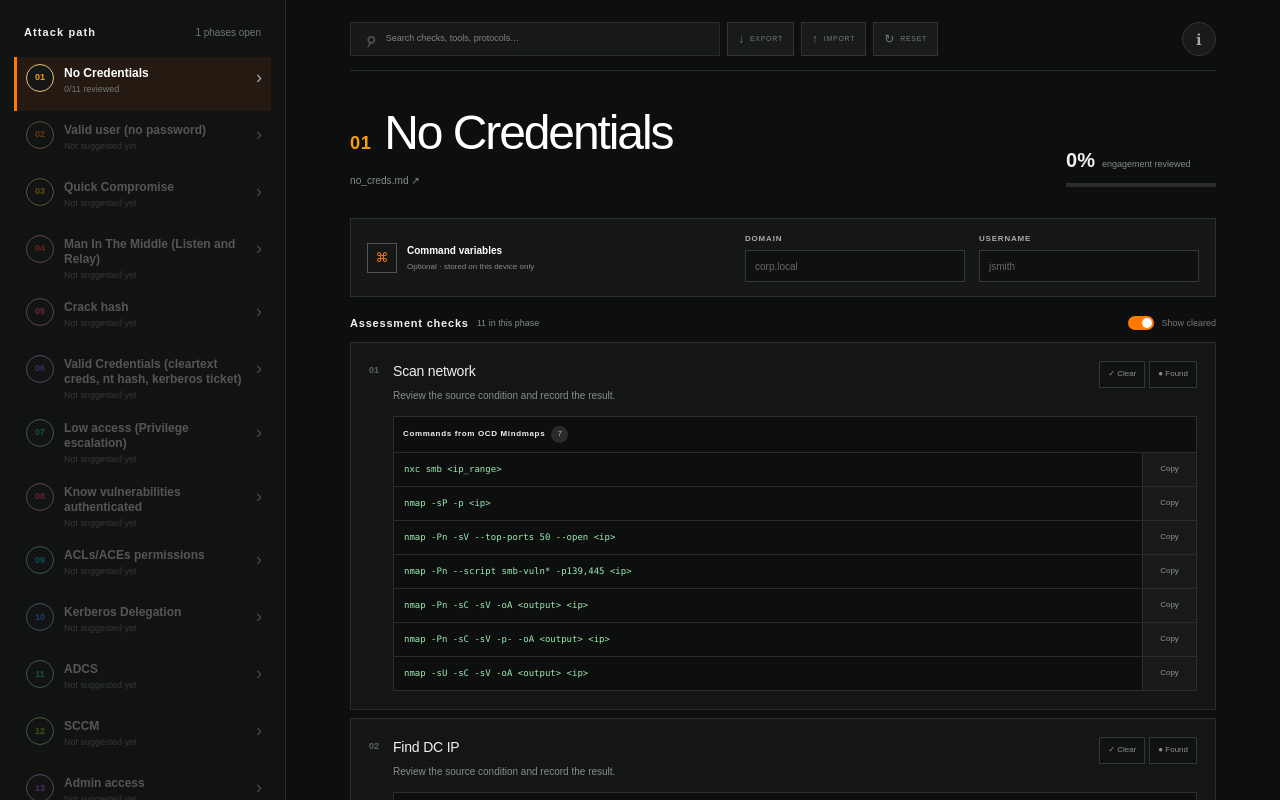
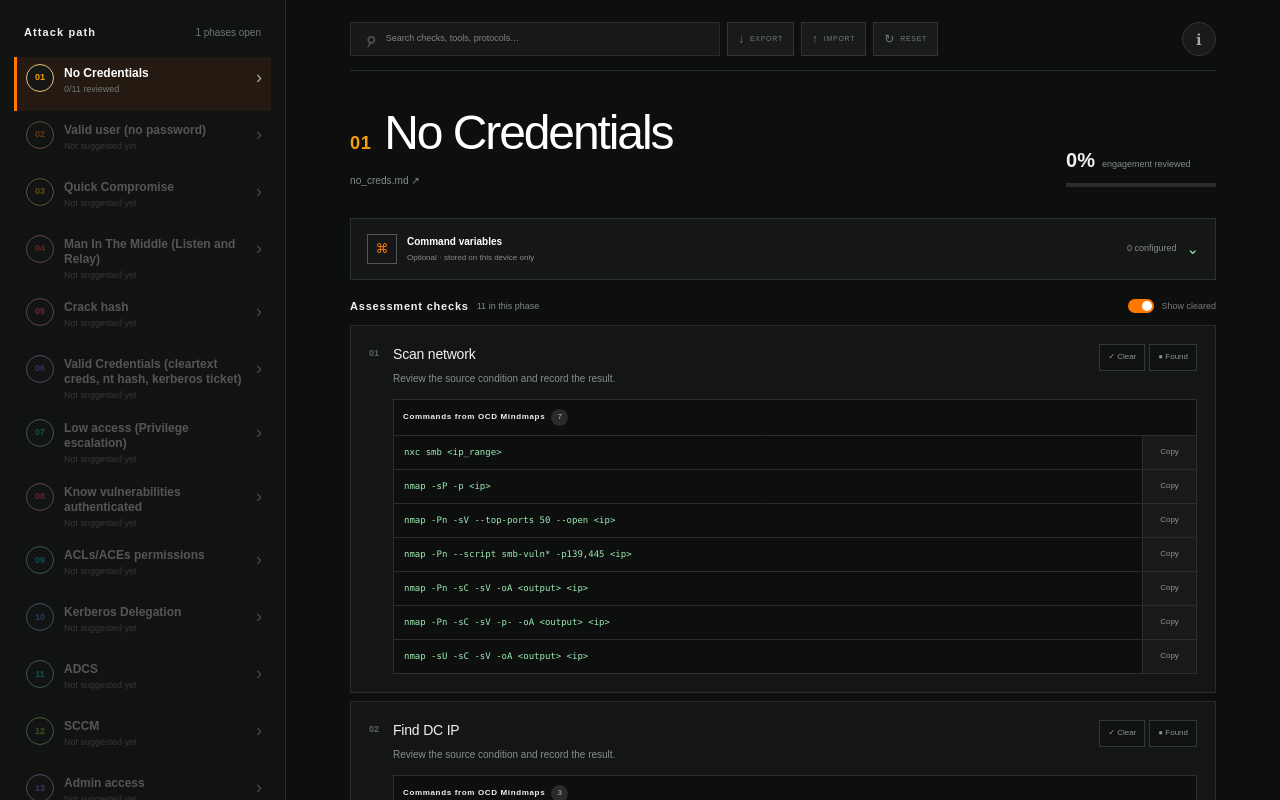
Before and after one commit to Klepvink/OCD_Pathfinder, a Next.js app: page / in a window 1280 px wide. Shown: the top 800 px of the page. Built offline with nearby package versions, Linux system fonts and the light colour scheme.

Commit message:
Add expandable command variables

```diff
--- a/app/globals.css
+++ b/app/globals.css
@@ -71,16 +71,28 @@ h1 { font-size: clamp(32px, 4vw, 48px); line-height: 1; letter-spacing: -2.1px;
 .progress-copy span { color: #777; font-size: 9px; }
 .progress-track { height: 4px; background: #e4e1dd; overflow: hidden; }
 .progress-track span { display: block; height: 100%; background: var(--orange); transition: width .3s ease; }
-.engagement-profile { display: grid; grid-template-columns: 1fr minmax(150px, 220px) minmax(150px, 220px); align-items: end; gap: 14px; background: #1b1b1b; color: #fff; padding: 14px 16px; margin-bottom: 18px; }
-.engagement-profile > div:first-child { display: flex; align-items: center; gap: 10px; align-self: center; }
+.engagement-profile { background: #1b1b1b; color: #fff; margin-bottom: 18px; }
+.variable-toggle { width: 100%; min-height: 60px; display: flex; align-items: center; gap: 10px; border: 0; background: transparent; color: inherit; padding: 14px 16px; text-align: left; cursor: pointer; }
 .profile-icon { width: 30px; height: 30px; border: 1px solid #555; display: grid; place-items: center; color: var(--orange); font-size: 13px; }
+.variable-toggle-copy { flex: 1; }
 .engagement-profile strong, .engagement-profile small { display: block; }
 .engagement-profile strong { font-size: 10px; }
 .engagement-profile small { color: #898989; font-size: 8px; margin-top: 3px; }
+.variable-count { color: #898e8a; font-size: 9px; }
+.variable-chevron { color: #8ee8a9; font-size: 15px; transition: transform .2s ease; }
+.engagement-profile.expanded .variable-chevron { transform: rotate(180deg); }
+.variable-menu { padding: 0 16px 16px; border-top: 1px solid #2c302d; }
+.variable-search { display: block; padding: 14px 0 10px; }
 .engagement-profile label > span { display: block; color: #aaa; font-size: 8px; font-weight: 800; letter-spacing: .8px; margin-bottom: 5px; }
 .engagement-profile input { width: 100%; height: 32px; border: 1px solid #4b4b4b; outline: none; background: #252525; color: #fff; padding: 0 9px; font-size: 10px; }
 .engagement-profile input:focus { border-color: var(--orange); }
 .engagement-profile input::placeholder { color: #666; }
+.variable-grid { max-height: 340px; display: grid; grid-template-columns: repeat(3, minmax(0, 1fr)); gap: 10px; overflow-y: auto; padding: 2px 4px 4px 0; scrollbar-width: thin; scrollbar-color: #424844 transparent; }
+.variable-grid label { min-width: 0; }
+.variable-grid label > span { overflow: hidden; text-overflow: ellipsis; white-space: nowrap; }
+.variable-grid label > span em { margin-left: 5px; color: #e1bd55; font-style: normal; }
+.variable-grid .sensitive-variable input { border-color: #5d512e; }
+.variable-empty { margin: 10px 0 0; color: #7f8580; font-size: 10px; }
 .next-steps { display: flex; justify-content: space-between; align-items: center; gap: 20px; border: 1px solid #ffd2aa; background: #fff9f3; padding: 13px 15px; margin-bottom: 28px; }
 .next-steps > div:first-child { display: grid; grid-template-columns: 11px auto; column-gap: 7px; }
 .next-steps strong { font-size: 10px; }
@@ -200,8 +212,7 @@ h1 { font-size: clamp(32px, 4vw, 48px); line-height: 1; letter-spacing: -2.1px;
   .content-head { align-items: flex-start; flex-direction: column; gap: 20px; }
   .progress-card { width: 100%; }
   .next-steps { align-items: flex-start; flex-direction: column; }
-  .engagement-profile { grid-template-columns: 1fr 1fr; }
-  .engagement-profile > div:first-child { grid-column: 1 / -1; }
+  .variable-grid { grid-template-columns: repeat(2, minmax(0, 1fr)); }
   .next-chips { justify-content: flex-start; }
   .check-title-row { flex-direction: column; gap: 13px; }
   .status-actions { justify-content: flex-start; }
--- a/app/page.tsx
+++ b/app/page.tsx
@@ -34,8 +34,27 @@ const phases = ocdMindmap.phases as Phase[];
 const allChecks = phases.flatMap((phase) => phase.checks);
 const phaseById = Object.fromEntries(phases.map((phase) => [phase.id, phase]));
 const knownCheckIds = new Set(allChecks.map((check) => check.id));
+const commandVariableNames = Array.from(new Set(
+  allChecks
+    .flatMap((check) => [...(check.commands ?? []), ...(check.userCommands ?? [])])
+    .flatMap((command) => Array.from(command.matchAll(/<([A-Za-z0-9_]+)>/g), (match) => match[1])),
+)).sort((a, b) => a.localeCompare(b, undefined, { sensitivity: "base" }));
+const knownVariableNames = new Set(commandVariableNames);
 const backupFormat = "ad-pathfinder-engagement";
 const backupVersion = 1;
+
+function isSensitiveVariable(name: string) {
+  return /pass(word)?/i.test(name);
+}
+
+function sanitizeVariables(value: unknown) {
+  if (!value || typeof value !== "object") return {};
+  return Object.fromEntries(
+    Object.entries(value as Record<string, unknown>)
+      .filter(([name, variableValue]) => knownVariableNames.has(name) && typeof variableValue === "string")
+      .map(([name, variableValue]) => [name, (variableValue as string).slice(0, 2_000)]),
+  );
+}
 
 function MetasploitLogo() {
   return (
@@ -49,10 +68,12 @@ export default function Home() {
   const [activeId, setActiveId] = useState("no-creds");
   const [statuses, setStatuses] = useState<Record<string, Status>>({});
   const [notes, setNotes] = useState<Record<string, string>>({});
-  const [profile, setProfile] = useState({ domain: "", username: "" });
+  const [variables, setVariables] = useState<Record<string, string>>({});
   const [copied, setCopied] = useState("");
   const [query, setQuery] = useState("");
   const [showClear, setShowClear] = useState(true);
+  const [showVariables, setShowVariables] = useState(false);
+  const [variableQuery, setVariableQuery] = useState("");
   const [showInformation, setShowInformation] = useState(false);
   const [ready, setReady] = useState(false);
   const importInputRef = useRef<HTMLInputElement>(null);
@@ -62,15 +83,20 @@ export default function Home() {
       const saved = JSON.parse(localStorage.getItem("ad-pathfinder-v1") || "{}");
       setStatuses(saved.statuses || {});
       setNotes(saved.notes || {});
-      setProfile(saved.profile || { domain: "", username: "" });
+      const savedVariables = sanitizeVariables(saved.variables);
+      if (saved.profile && typeof saved.profile === "object") {
+        if (!savedVariables.domain && typeof saved.profile.domain === "string") savedVariables.domain = saved.profile.domain;
+        if (!savedVariables.username && typeof saved.profile.username === "string") savedVariables.username = saved.profile.username;
+      }
+      setVariables(savedVariables);
     } finally {
       setReady(true);
     }
   }, []);
 
   useEffect(() => {
-    if (ready) localStorage.setItem("ad-pathfinder-v1", JSON.stringify({ statuses, notes, profile }));
-  }, [statuses, notes, profile, ready]);
+    if (ready) localStorage.setItem("ad-pathfinder-v1", JSON.stringify({ statuses, notes, variables }));
+  }, [statuses, notes, variables, ready]);
 
   useEffect(() => {
     if (!showInformation) return;
@@ -95,6 +121,8 @@ export default function Home() {
   });
   const completed = allChecks.filter((check) => statuses[check.id] && statuses[check.id] !== "todo").length;
   const progress = Math.round((completed / allChecks.length) * 100);
+  const configuredVariableCount = Object.values(variables).filter(Boolean).length;
+  const visibleVariableNames = commandVariableNames.filter((name) => name.toLowerCase().includes(variableQuery.toLowerCase()));
 
   function setStatus(id: string, status: Status) {
     setStatuses((current) => ({ ...current, [id]: current[id] === status ? "todo" : status }));
@@ -104,7 +132,7 @@ export default function Home() {
     if (!window.confirm("Reset every check and note for this engagement?")) return;
     setStatuses({});
     setNotes({});
-    setProfile({ domain: "", username: "" });
+    setVariables({});
   }
 
   function exportEngagement() {
@@ -117,7 +145,7 @@ export default function Home() {
       format: backupFormat,
       version: backupVersion,
       exportedAt: new Date().toISOString(),
-      data: { statuses, notes, profile },
+      data: { statuses, notes, variables },
     };
     const blob = new Blob([JSON.stringify(backup, null, 2)], { type: "application/json" });
     const url = URL.createObjectURL(blob);
@@ -151,6 +179,9 @@ export default function Home() {
       const rawStatuses = data.statuses && typeof data.statuses === "object" ? data.statuses as Record<string, unknown> : {};
       const rawNotes = data.notes && typeof data.notes === "object" ? data.notes as Record<string, unknown> : {};
       const rawProfile = data.profile && typeof data.profile === "object" ? data.profile as Record<string, unknown> : {};
+      const importedVariables = sanitizeVariables(data.variables);
+      if (!importedVariables.domain && typeof rawProfile.domain === "string") importedVariables.domain = rawProfile.domain.slice(0, 2_000);
+      if (!importedVariables.username && typeof rawProfile.username === "string") importedVariables.username = rawProfile.username.slice(0, 2_000);
       const importedStatuses = Object.fromEntries(
         Object.entries(rawStatuses).filter(([id, status]) => knownCheckIds.has(id) && ["todo", "found", "clear"].includes(String(status))),
       ) as Record<string, Status>;
@@ -159,18 +190,19 @@ export default function Home() {
           .filter(([id, note]) => knownCheckIds.has(id) && typeof note === "string")
           .map(([id, note]) => [id, (note as string).slice(0, 100_000)]),
       );
-      const importedProfile = {
-        domain: typeof rawProfile.domain === "string" ? rawProfile.domain.slice(0, 500) : "",
-        username: typeof rawProfile.username === "string" ? rawProfile.username.slice(0, 500) : "",
-      };
+      const importedSensitiveValues = Object.entries(importedVariables).filter(([name, value]) => isSensitiveVariable(name) && value);
+
+      if (importedSensitiveValues.length > 0 && !window.confirm(
+        `This backup contains ${importedSensitiveValues.length} password-like variable value${importedSensitiveValues.length === 1 ? "" : "s"}. These values will be stored unencrypted in this browser. Continue?`,
+      )) return;
 
       const accepted = window.confirm(
-        `Import ${Object.keys(importedStatuses).length} check statuses and ${Object.keys(importedNotes).length} notes? This replaces the current engagement data.`,
+        `Import ${Object.keys(importedStatuses).length} check statuses, ${Object.keys(importedNotes).length} notes, and ${Object.values(importedVariables).filter(Boolean).length} variable values? This replaces the current engagement data.`,
       );
       if (!accepted) return;
       setStatuses(importedStatuses);
       setNotes(importedNotes);
-      setProfile(importedProfile);
+      setVariables(importedVariables);
       window.alert("Engagement imported successfully.");
     } catch (error) {
       const message = error instanceof Error ? error.message : "The file could not be read.";
@@ -180,19 +212,32 @@ export default function Home() {
 
   function hydrateCommand(command: string) {
     let value = command;
-    if (profile.domain) {
+    Object.entries(variables).forEach(([name, variableValue]) => {
+      if (variableValue) value = value.replaceAll(`<${name}>`, variableValue);
+    });
+    if (variables.domain) {
       value = value
-        .replaceAll("<domain>", profile.domain)
-        .replaceAll("<target_domain>", profile.domain)
-        .replaceAll("FQDN_DOMAIN", profile.domain);
+        .replaceAll("<domain>", variables.domain)
+        .replaceAll("<target_domain>", variables.domain)
+        .replaceAll("FQDN_DOMAIN", variables.domain);
     }
-    if (profile.username) {
+    if (variables.username) {
       value = value
-        .replaceAll("<user>", profile.username)
-        .replaceAll("<username>", profile.username)
-        .replaceAll("<login>", profile.username);
+        .replaceAll("<user>", variables.username)
+        .replaceAll("<username>", variables.username)
+        .replaceAll("<login>", variables.username);
     }
     return value;
+  }
+
+  function updateVariable(name: string, value: string) {
+    if (value && !variables[name] && isSensitiveVariable(name)) {
+      const accepted = window.confirm(
+        `The value for <${name}> will be stored unencrypted in this browser and included unencrypted in engagement exports. Continue?`,
+      );
+      if (!accepted) return;
+    }
+    setVariables((current) => ({ ...current, [name]: value }));
   }
 
   function withoutMetasploitPrompt(command: string) {
@@ -294,29 +339,51 @@ export default function Home() {
             </div>
           </div>
 
-          <div className="engagement-profile">
-            <div>
+          <div className={`engagement-profile ${showVariables ? "expanded" : ""}`}>
+            <button
+              className="variable-toggle"
+              type="button"
+              onClick={() => setShowVariables((current) => !current)}
+              aria-expanded={showVariables}
+              aria-controls="command-variable-menu"
+            >
               <span className="profile-icon">⌘</span>
-              <div><strong>Command variables</strong><small>Optional · stored on this device only</small></div>
-            </div>
-            <label>
-              <span>DOMAIN</span>
+              <span className="variable-toggle-copy"><strong>Command variables</strong><small>Optional · stored on this device only</small></span>
+              <span className="variable-count">{configuredVariableCount} configured</span>
+              <span className="variable-chevron" aria-hidden="true">⌄</span>
+            </button>
+            {showVariables && (
+              <div className="variable-menu" id="command-variable-menu">
+                <label className="variable-search">
+                  <span>Find a variable</span>
                   <input
-                value={profile.domain}
-                onChange={(event) => setProfile((current) => ({ ...current, domain: event.target.value }))}
-                placeholder="corp.local"
+                    value={variableQuery}
+                    onChange={(event) => setVariableQuery(event.target.value)}
+                    placeholder="Search domain, dc_ip, computer…"
                     autoComplete="off"
                   />
                 </label>
-            <label>
-              <span>USERNAME</span>
+                <div className="variable-grid">
+                  {visibleVariableNames.map((name) => {
+                    const sensitive = isSensitiveVariable(name);
+                    return (
+                      <label className={sensitive ? "sensitive-variable" : ""} key={name}>
+                        <span>&lt;{name}&gt;{sensitive && <em title="Stored unencrypted">⚠</em>}</span>
                         <input
-                value={profile.username}
-                onChange={(event) => setProfile((current) => ({ ...current, username: event.target.value }))}
-                placeholder="jsmith"
+                          type={sensitive ? "password" : "text"}
+                          value={variables[name] ?? ""}
+                          onChange={(event) => updateVariable(name, event.target.value)}
+                          placeholder="Not set"
                           autoComplete="off"
+                          spellCheck={false}
                         />
                       </label>
+                    );
+                  })}
+                </div>
+                {visibleVariableNames.length === 0 && <p className="variable-empty">No command variables match this search.</p>}
+              </div>
+            )}
           </div>
 
           {foundChecks.some((check) => check.next?.length) && (
```
Lines whose indentation alone changed are shown as unchanged.
